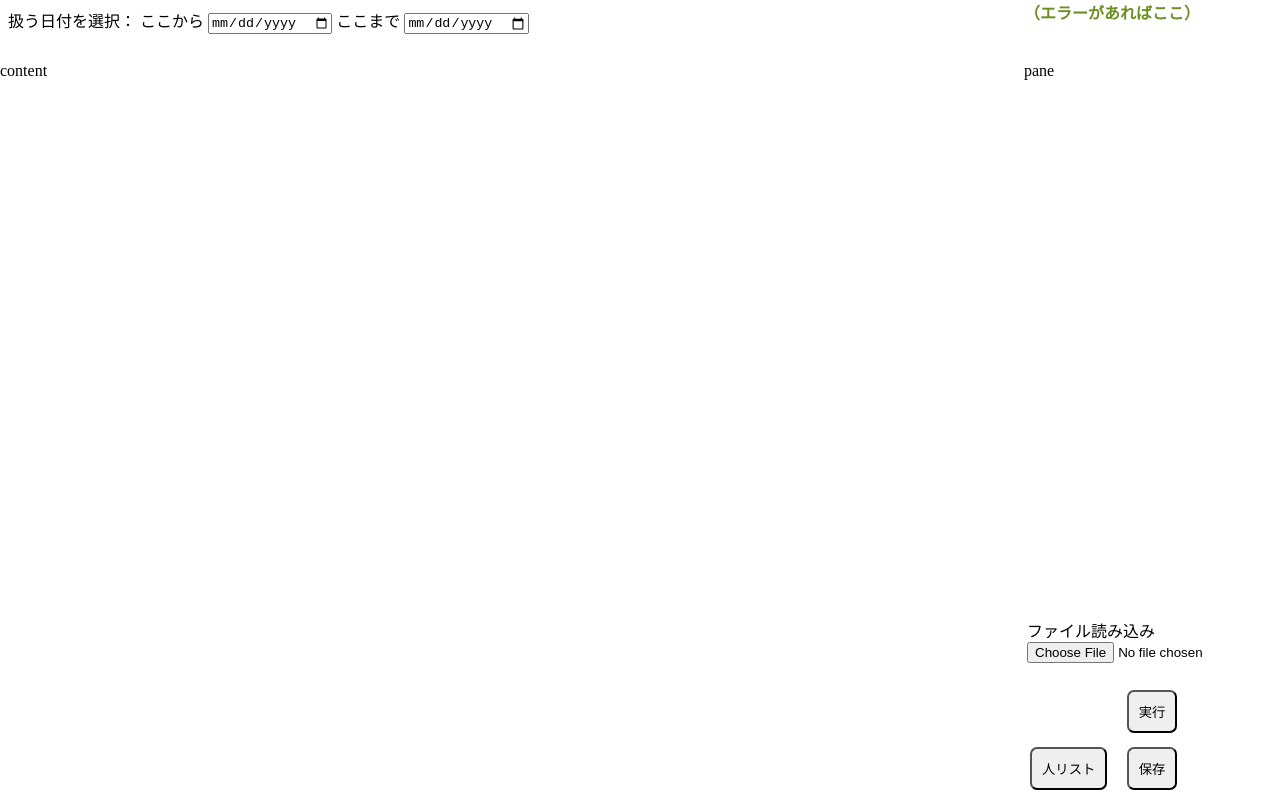
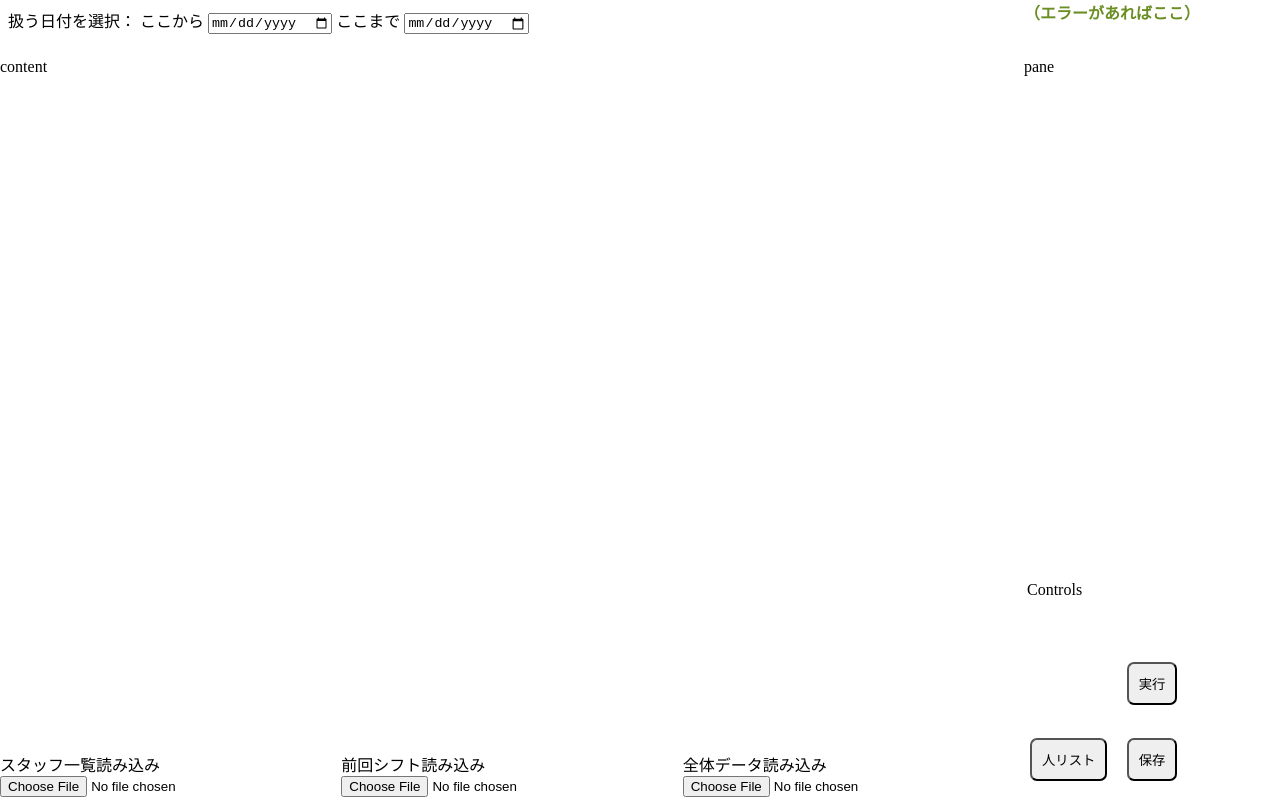
Before and after one commit to lesguillemets/nutritious-guacamole, a website built with webpack: page index.html in a window 1280 px wide. Built offline with nearby package versions, Linux system fonts and the light colour scheme.

Commit message:
load there files

```diff
--- a/index.html
+++ b/index.html
@@ -20,16 +20,27 @@
 			content
 			<div id="main-box"></div>
 		</div>
+		<div class="main-footer">
+			<div class="mf-l" id="member-list-loader">
+				<label for="member-list-file">スタッフ一覧読み込み</label>
+				<input type="file" id="member-list-file" name="member-list-file" value="">
+			</div>
+			<div class="mf-c" id="prev-shift-loader">
+				<label for="prev-shift-file">前回シフト読み込み</label>
+				<input type="file" id="prev-shift-file" name="prev-shift-file" value="">
+			</div>
+			<div class="mf-r" id="other-data-loader">
+				<label for="other-data-file">全体データ読み込み</label>
+				<input type="file" id="other-data-file" name="other-data-file" value="">
+			</div>
+		</div>
 		<div class="right-head">
 			<div class="error-msg" id="error-container">（エラーがあればここ）</div>
 		</div>
 		<div class="right-pane">pane</div>
 		<div class="right-foot">
 			<div class="control-buttons">
-				<div id="prev-data-container">
-					<label for="prev-data-file">ファイル読み込み</label>
-					<input type="file" id="prev-data-file" name="prev-data-file" value="">
-				</div>
+				<div class="rightfoot-top">Controls</div>
 				<div id="exec-button-container">
 					<button id="exec-button" class="normal-button">実行</button>
 				</div>
--- a/main.css
+++ b/main.css
@@ -18,12 +18,13 @@ body,html {
 	align-items: stretch;
 	justify-items: stretch;
 	grid-template-columns: 4fr 1fr;
-	grid-template-rows: 1fr 9fr 3fr;
+	grid-template-rows: 1fr 9fr 3fr 3em;
 	grid-auto-flow: column;
 	grid-template-areas:
 	"main-header  right-head"
 	"main-content right-pane"
-	"main-content right-foot";
+	"main-content right-foot"
+	"main-footer right-foot";
 }
 
 .main-header {
@@ -33,6 +34,30 @@ body,html {
 
 .main-content {
 	grid-area: main-content;
+}
+
+.main-footer {
+	/* TODO: flex でもいいのかも */
+	grid-area: main-footer;
+	display: grid;
+	align-items: stretch;
+	justify-content:start;
+	justify-items: start;
+	grid-template-columns: 1fr 1fr 1fr;
+	grid-template-rows: 1fr;
+	grid-auto-flow: row;
+	grid-template-areas:
+	"mf-l mf-c mf-r";
+}
+
+.mf-l {
+	grid-area: mf-l;
+}
+.mf-c {
+	grid-area: mf-c;
+}
+.mf-r {
+	grid-area: mf-r;
 }
 
 .right-head {
@@ -62,13 +87,13 @@ body,html {
 	grid-template-rows: 4em 1fr 1fr;
 	grid-auto-flow: row;
 	grid-template-areas:
-	"cb-load cb-load cb-load"
+	"cb-t cb-t cb-t"
 	"cb-left cb-centre cb-right"
-	"cb-bl cb-bc cb-br"
+	"cb-bl cb-bc cb-br";
 }
 
-#prev-data-container {
-	grid-area: cb-load;
+.rightfoot-top {
+	grid-area: cb-t;
 }
 
 .normal-button {
--- a/src/main.ts
+++ b/src/main.ts
@@ -34,7 +34,7 @@ function init() {
 	});
 
 	const prevDataF: HTMLInputElement = document.getElementById(
-		"prev-data-file",
+		"other-data-file",
 	)! as HTMLInputElement;
 	prevDataF.addEventListener("change", async (e) => {
 		const parsed = await loadFile();
```
